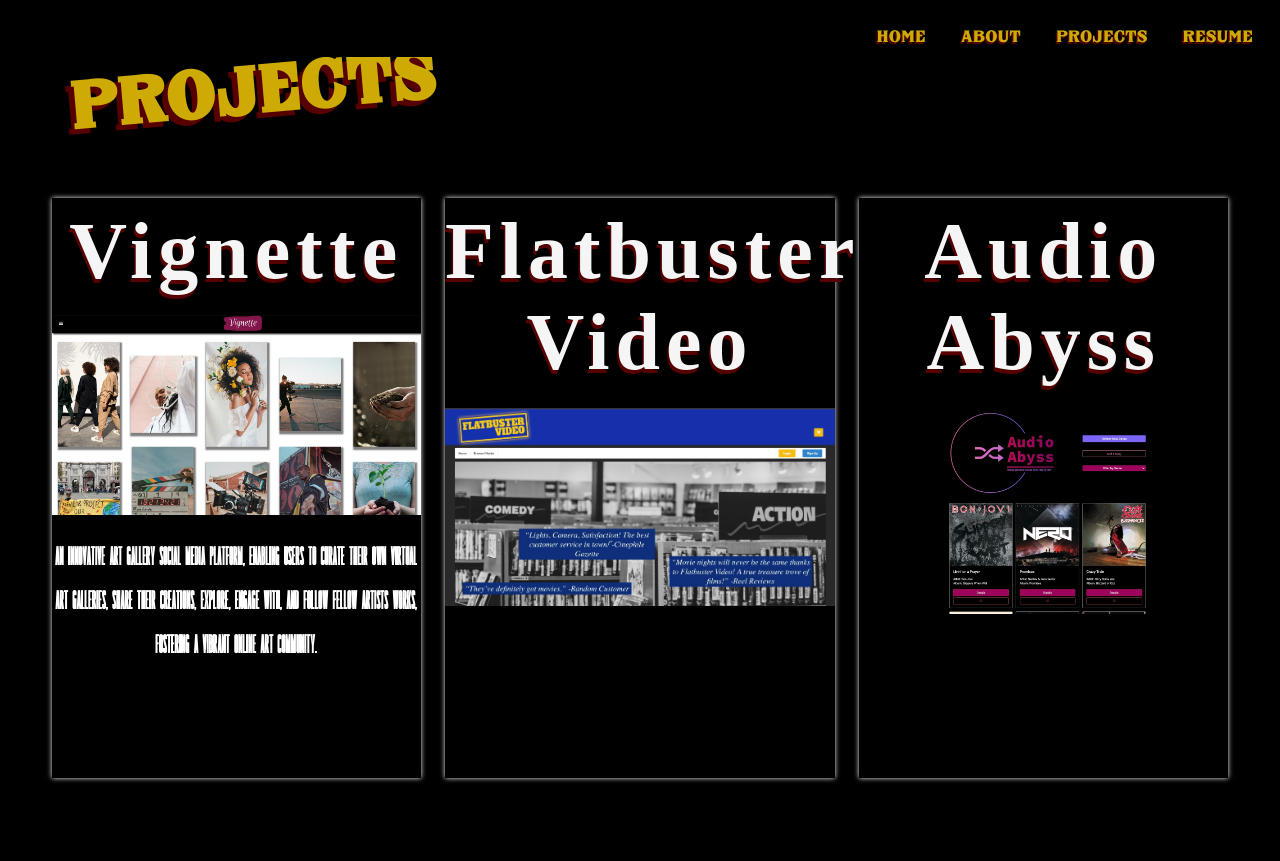
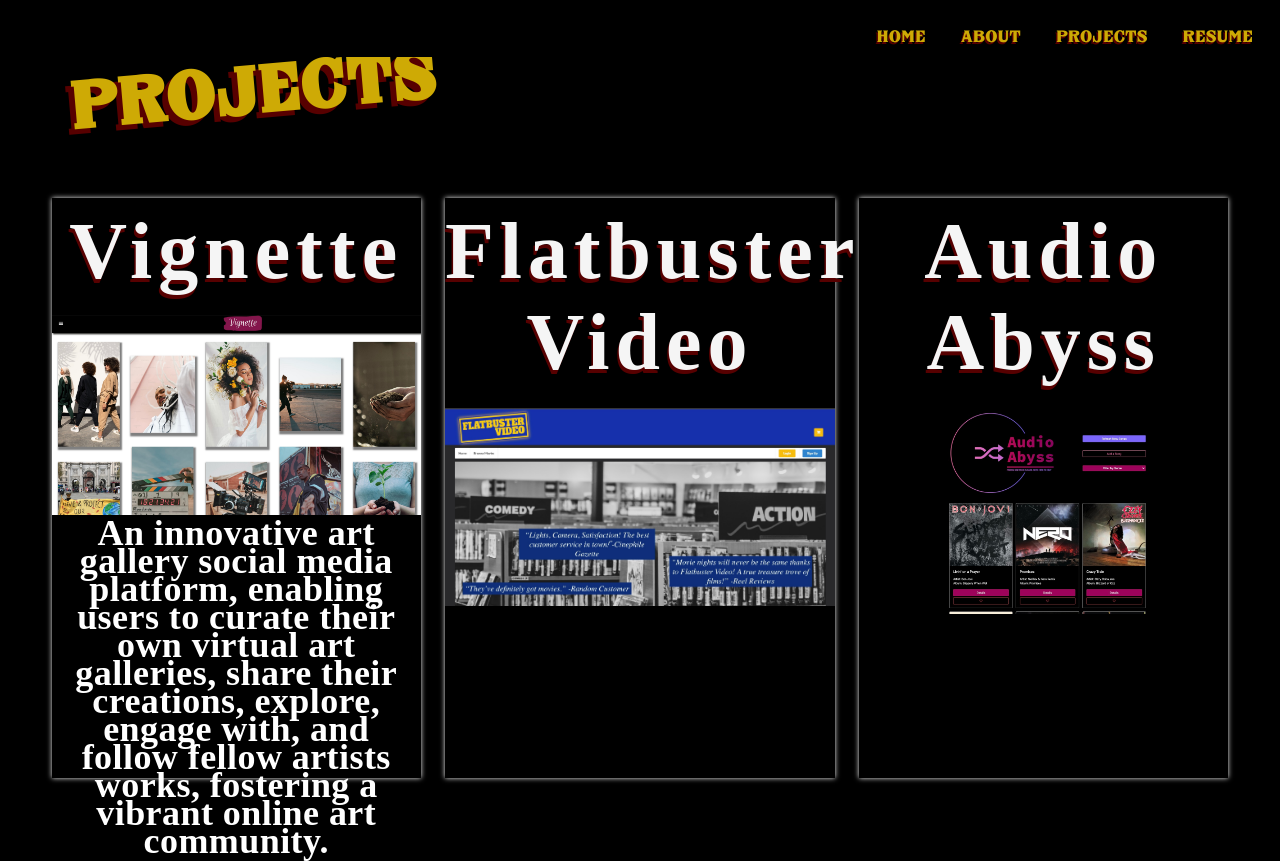
Before and after one commit to wesmith3/Portfolio, a Next.js app: page /projects in a window 1280 px wide. Before the commit the page ends 800 px from the top, so only its background shows below. Built offline with nearby package versions, Linux system fonts and the light colour scheme; a web font is replaced by a local one.

Commit message:
fixes proj description

```diff
--- a/src/app/projects/page.css
+++ b/src/app/projects/page.css
@@ -45,10 +45,12 @@
   }
 
   .description {
-    font-family: 'Daily News';
+    font-family: 'SF';
     color: white;
     text-align: center;
-    line-height: 5.5vh;
-    font-weight: bolder;
-    font-size: x-large;
+    width: 90%;
+    margin: auto;
+    line-height: 3.5vh;
+    letter-spacing: .055vh;
+    font-size: 4.5vh;
   }
```
